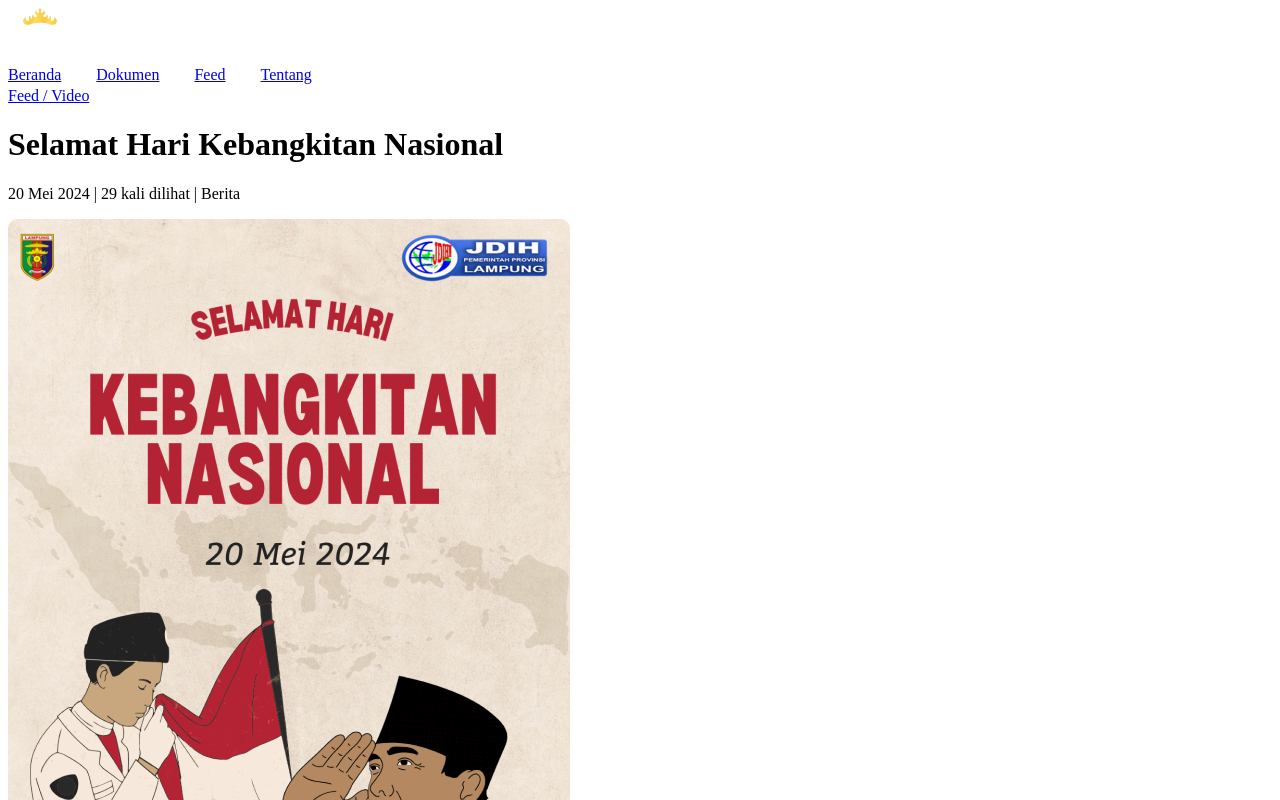
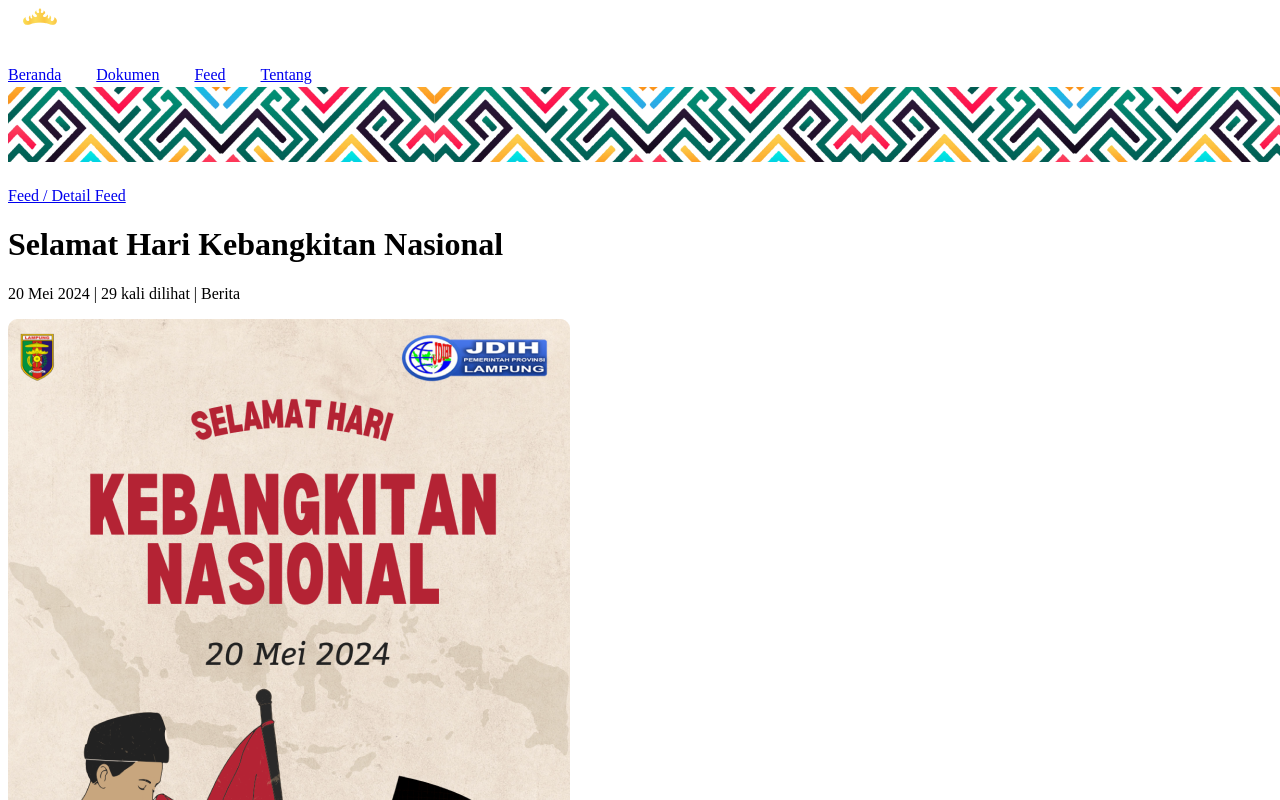
Before and after one commit to rafipaca/jdih, a Vue app: page /feed-detail in a window 1280 px wide. Shown: the top 800 px of the page. Built offline with nearby package versions, Linux system fonts and the light colour scheme; the HTML template or start-up script is replaced by a standard one.

Commit message:
dekor di feed detail

```diff
--- a/src/views/FeedDetailView.vue
+++ b/src/views/FeedDetailView.vue
@@ -1,9 +1,10 @@
 <template>
+  <DecorFeed>
     <div class="container mx-auto mt-8 grid grid-cols-3 gap-8">
       <div class="col-span-2">
         <div class="bg-white p-8 rounded shadow">
           <nav class="text-sm mb-4 text-gray-600">
-            <router-link to="/feed" class="text-blue-500 hover:underline">Feed / Video</router-link>
+            <router-link to="/feed-detail" class="text-blue-500 hover:underline">Feed / Detail Feed</router-link>
           </nav>
           <h1 class="text-2xl font-semibold mb-4">Selamat Hari Kebangkitan Nasional</h1>
           <p class="text-gray-600 mb-6">20 Mei 2024 | 29 kali dilihat | Berita</p>
@@ -12,15 +13,18 @@
       </div>
       <FeedSidebar />
     </div>
+  </DecorFeed>
   </template>
 
   <script>
+  import DecorFeed from '@/components/feed/DecorFeed.vue';
   import FeedSidebar from '@/components/feed/FeedSidebar.vue'
 
   export default {
     name: 'FeedDetailView',
     components: {
-      FeedSidebar
+      FeedSidebar,
+      DecorFeed
     }
   }
   </script>
```
